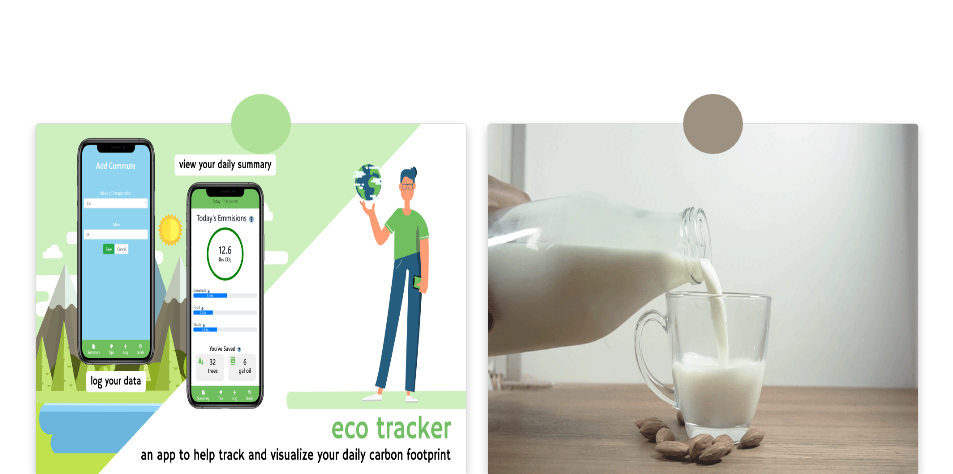
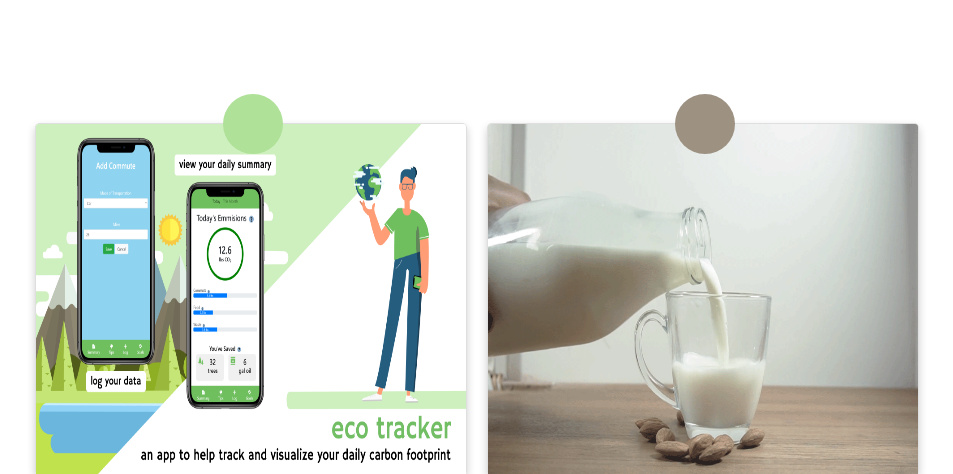
Before and after one commit to megandinh/megandinh.github.io, a PHP site: page / in a window 1280 px wide. Shown: the part 222-696 px from the top of the page, without its empty margins (193-1146 px from the left). Run offline with PHP 8.4, Linux system fonts and the light colour scheme; some web fonts are replaced.

Commit message:
percentages

```diff
--- a/css/my.css
+++ b/css/my.css
@@ -203,7 +203,7 @@ img {
       left:0;
       z-index: 1;
     }
-    .one1{
+    .dot.one1{
       position:absolute;
       top: -30px;
       right:120px;
@@ -215,7 +215,7 @@ img {
       left:0;
       z-index: 1;
     }
-    .two2{
+    .dot.two2{
       position:absolute;
       top: -30px;
       right:120px;
--- a/index.html
+++ b/index.html
@@ -52,7 +52,7 @@
 			</div>
 				<div class="card-columns">
 					<div class="card text-center">
-						<span class="dot one1" style="background-color: #AFE198; position: absolute; right: 155px;"></span>
+						<span class="dot one1" style="background-color: #AFE198; position: absolute; right: 38%;"></span>
 						<img class="card-img-top one" src="images/slide.png" alt="Card image" width="100" height="350">
 						<!-- <div class="card-body">
 						  <h4 class="card-title">Eco-Tracker app</h4>
@@ -68,7 +68,7 @@
  <br>
  <br>
 					<div class="card text-center">
-						<span class="dot two2" style="background-color: #9D9182; position: absolute; right: 155px;"></span>
+						<span class="dot two2" style="background-color: #9D9182; position: absolute; right: 38%;"></span>
 						<img class="card-img-top two" src="images/milk.gif" alt="Card image" width="100" height="350">
 						<!-- <div class="card-body">
 						  <h4 class="card-title">DSGN 100 Project</h4>
```
